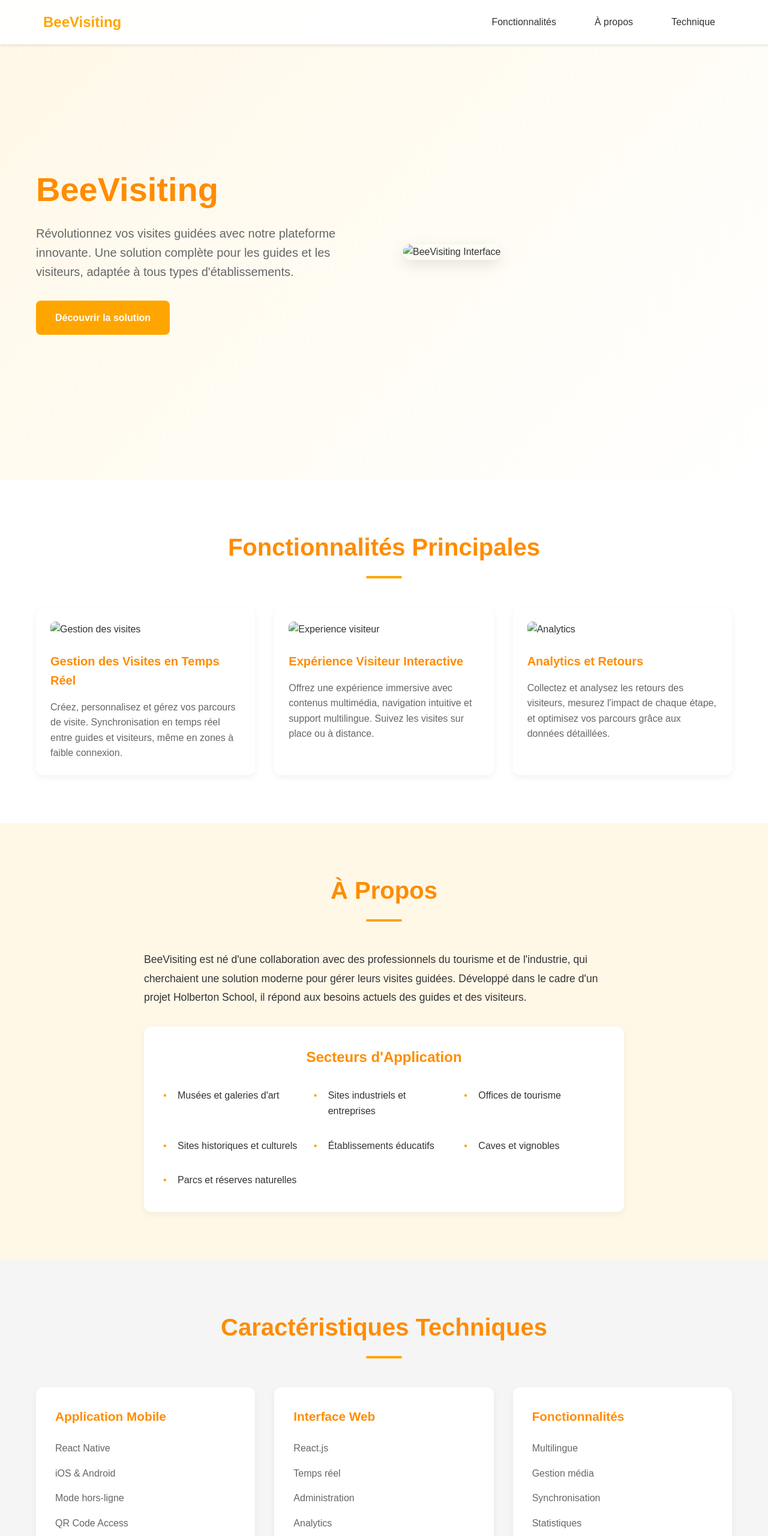
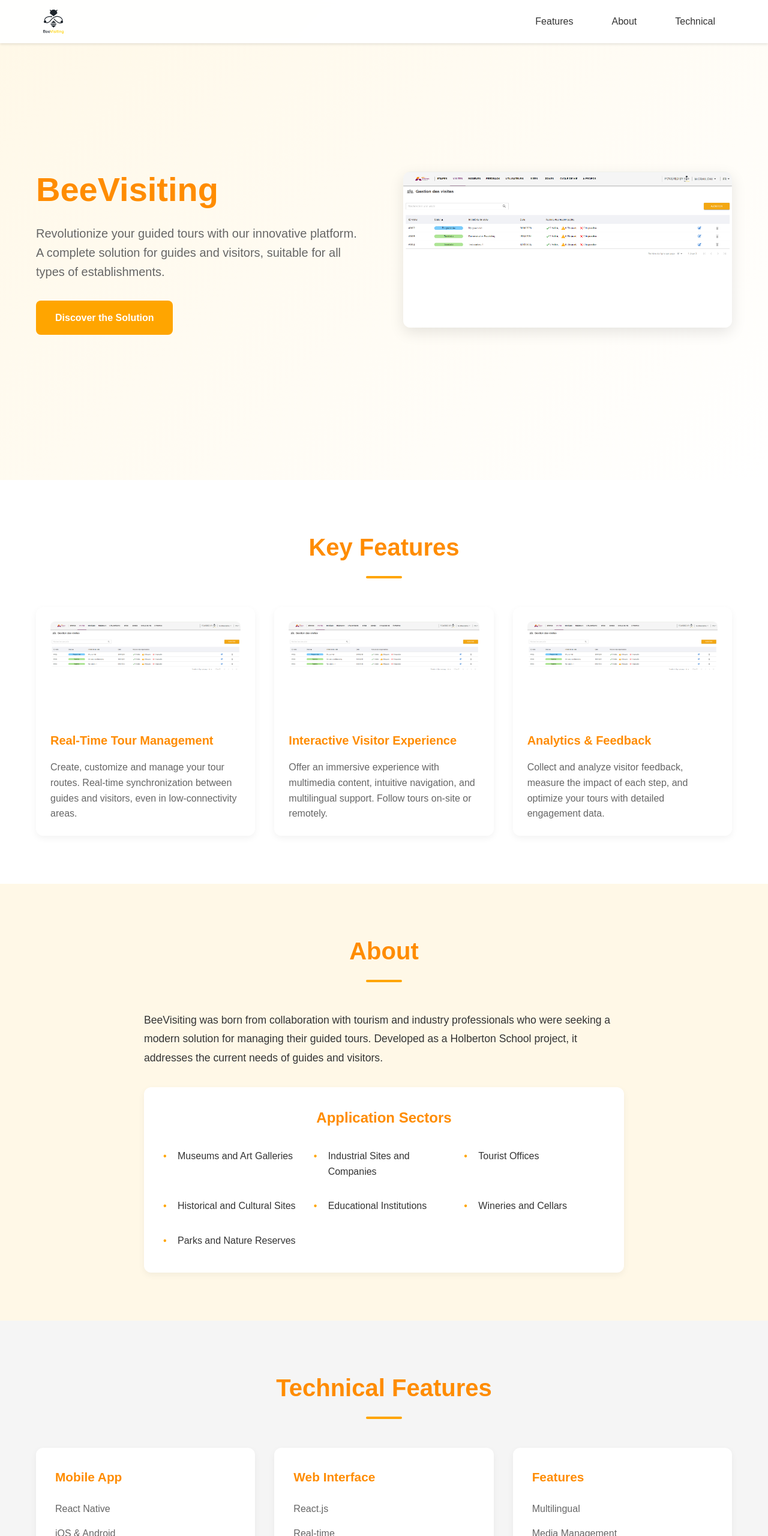
Before and after one commit to MatthieuGrauleau/LandingPageDemoday, a plain HTML site: page index.html in a window 1280 px wide. Shown: the top 2560 px of the page at 60% size. Drawn offline with Linux system fonts and the light colour scheme.

Commit message:
adding assets and changing into english

```diff
--- a/index.html
+++ b/index.html
@@ -1,20 +1,22 @@
 <!DOCTYPE html>
-<html lang="fr">
+<html lang="en">
 <head>
     <meta charset="UTF-8">
     <meta name="viewport" content="width=device-width, initial-scale=1.0">
-    <title>BeeVisiting - Gestion de Visites Guidées</title>
+    <title>BeeVisiting - Guided Tour Management</title>
     <link rel="stylesheet" href="style.css">
 </head>
 <body>
     <!-- Header -->
     <header class="header">
         <nav class="nav-container">
-            <a href="#top" class="logo">BeeVisiting</a>
+            <a href="#top" class="logo">
+                <img src="assets/logo_beevisiting-black_bee.svg" alt="BeeVisiting Logo" class="logo-image">
+            </a>
             <div class="nav-links">
-                <a href="#features" class="nav-link">Fonctionnalités</a>
-                <a href="#about" class="nav-link">À propos</a>
-                <a href="#technical" class="nav-link">Technique</a>
+                <a href="#features" class="nav-link">Features</a>
+                <a href="#about" class="nav-link">About</a>
+                <a href="#technical" class="nav-link">Technical</a>
             </div>
         </nav>
     </header>
@@ -25,11 +27,11 @@
             <div class="intro-grid">
                 <div class="intro-content">
                     <h1 class="main-title">BeeVisiting</h1>
-                    <p class="intro-text">Révolutionnez vos visites guidées avec notre plateforme innovante. Une solution complète pour les guides et les visiteurs, adaptée à tous types d'établissements.</p>
-                    <a href="#contact" class="cta-button">Découvrir la solution</a>
+                    <p class="intro-text">Revolutionize your guided tours with our innovative platform. A complete solution for guides and visitors, suitable for all types of establishments.</p>
+                    <a href="#contact" class="cta-button">Discover the Solution</a>
                 </div>
                 <div class="intro-image">
-                    <img src="dashboard-preview.jpg" alt="BeeVisiting Interface" class="preview-image">
+                    <img src="./assets/landingpage1.png" alt="BeeVisiting Interface" class="preview-image">
                 </div>
             </div>
         </div>
@@ -38,35 +40,35 @@
     <!-- Features Section -->
     <section id="features" class="features-section">
         <div class="container">
-            <h2 class="section-title">Fonctionnalités Principales</h2>
+            <h2 class="section-title">Key Features</h2>
             <div class="features-grid">
                 <div class="feature-card">
                     <div class="feature-image">
-                        <img src="feature1.jpg" alt="Gestion des visites">
+                        <img src="./assets/landingpage1.png" alt="Tour Management">
                     </div>
-                    <h3 class="feature-title">Gestion des Visites en Temps Réel</h3>
+                    <h3 class="feature-title">Real-Time Tour Management</h3>
                     <p class="feature-description">
-                        Créez, personnalisez et gérez vos parcours de visite. Synchronisation en temps réel entre guides et visiteurs, même en zones à faible connexion.
+                        Create, customize and manage your tour routes. Real-time synchronization between guides and visitors, even in low-connectivity areas.
                     </p>
                 </div>
 
                 <div class="feature-card">
                     <div class="feature-image">
-                        <img src="feature2.jpg" alt="Experience visiteur">
+                        <img src="./assets/landingpage1.png" alt="Visitor Experience">
                     </div>
-                    <h3 class="feature-title">Expérience Visiteur Interactive</h3>
+                    <h3 class="feature-title">Interactive Visitor Experience</h3>
                     <p class="feature-description">
-                        Offrez une expérience immersive avec contenus multimédia, navigation intuitive et support multilingue. Suivez les visites sur place ou à distance.
+                        Offer an immersive experience with multimedia content, intuitive navigation, and multilingual support. Follow tours on-site or remotely.
                     </p>
                 </div>
 
                 <div class="feature-card">
                     <div class="feature-image">
-                        <img src="feature3.jpg" alt="Analytics">
+                        <img src="./assets/landingpage1.png" alt="Analytics">
                     </div>
-                    <h3 class="feature-title">Analytics et Retours</h3>
+                    <h3 class="feature-title">Analytics & Feedback</h3>
                     <p class="feature-description">
-                        Collectez et analysez les retours des visiteurs, mesurez l'impact de chaque étape, et optimisez vos parcours grâce aux données détaillées.
+                        Collect and analyze visitor feedback, measure the impact of each step, and optimize your tours with detailed engagement data.
                     </p>
                 </div>
             </div>
@@ -76,23 +78,21 @@
     <!-- About Section -->
     <section id="about" class="about-section">
         <div class="container">
-            <h2 class="section-title">À Propos</h2>
+            <h2 class="section-title">About</h2>
             <div class="about-content">
                 <p class="about-text">
-                    BeeVisiting est né d'une collaboration avec des professionnels du tourisme et de l'industrie,
-                    qui cherchaient une solution moderne pour gérer leurs visites guidées. Développé dans le cadre
-                    d'un projet Holberton School, il répond aux besoins actuels des guides et des visiteurs.
+                    BeeVisiting was born from collaboration with tourism and industry professionals who were seeking a modern solution for managing their guided tours. Developed as a Holberton School project, it addresses the current needs of guides and visitors.
                 </p>
                 <div class="sectors-grid">
-                    <h3 class="sectors-title">Secteurs d'Application</h3>
+                    <h3 class="sectors-title">Application Sectors</h3>
                     <ul class="sectors-list">
-                        <li>Musées et galeries d'art</li>
-                        <li>Sites industriels et entreprises</li>
-                        <li>Offices de tourisme</li>
-                        <li>Sites historiques et culturels</li>
-                        <li>Établissements éducatifs</li>
-                        <li>Caves et vignobles</li>
-                        <li>Parcs et réserves naturelles</li>
+                        <li>Museums and Art Galleries</li>
+                        <li>Industrial Sites and Companies</li>
+                        <li>Tourist Offices</li>
+                        <li>Historical and Cultural Sites</li>
+                        <li>Educational Institutions</li>
+                        <li>Wineries and Cellars</li>
+                        <li>Parks and Nature Reserves</li>
                     </ul>
                 </div>
             </div>
@@ -102,33 +102,33 @@
     <!-- Technical Section -->
     <section id="technical" class="technical-section">
         <div class="container">
-            <h2 class="section-title">Caractéristiques Techniques</h2>
+            <h2 class="section-title">Technical Features</h2>
             <div class="tech-grid">
                 <div class="tech-card">
-                    <h3>Application Mobile</h3>
+                    <h3>Mobile App</h3>
                     <ul>
                         <li>React Native</li>
                         <li>iOS & Android</li>
-                        <li>Mode hors-ligne</li>
+                        <li>Offline Mode</li>
                         <li>QR Code Access</li>
                     </ul>
                 </div>
                 <div class="tech-card">
-                    <h3>Interface Web</h3>
+                    <h3>Web Interface</h3>
                     <ul>
                         <li>React.js</li>
-                        <li>Temps réel</li>
+                        <li>Real-time</li>
                         <li>Administration</li>
                         <li>Analytics</li>
                     </ul>
                 </div>
                 <div class="tech-card">
-                    <h3>Fonctionnalités</h3>
+                    <h3>Features</h3>
                     <ul>
-                        <li>Multilingue</li>
-                        <li>Gestion média</li>
-                        <li>Synchronisation</li>
-                        <li>Statistiques</li>
+                        <li>Multilingual</li>
+                        <li>Media Management</li>
+                        <li>Synchronization</li>
+                        <li>Statistics</li>
                     </ul>
                 </div>
             </div>
@@ -139,12 +139,21 @@
     <footer class="footer">
         <div class="container">
             <div class="footer-content">
-                <p class="copyright">© 2024 BeeVisiting. Tous droits réservés.</p>
+                <div class="social-links">
+                    <a href="https://github.com/MatthieuGrauleau" class="github-link" target="_blank" rel="noopener noreferrer">
+                        <svg class="github-icon" viewBox="0 0 24 24" fill="currentColor">
+                            <path d="M12 0C5.37 0 0 5.37 0 12c0 5.31 3.435 9.795 8.205 11.385.6.105.825-.255.825-.57 0-.285-.015-1.23-.015-2.235-3.015.555-3.795-.735-4.035-1.41-.135-.345-.72-1.41-1.23-1.695-.42-.225-1.02-.78-.015-.795.945-.015 1.62.87 1.845 1.23 1.08 1.815 2.805 1.305 3.495.99.105-.78.42-1.305.765-1.605-2.67-.3-5.46-1.335-5.46-5.925 0-1.305.465-2.385 1.23-3.225-.12-.3-.54-1.53.12-3.18 0 0 1.005-.315 3.3 1.23.96-.27 1.98-.405 3-.405s2.04.135 3 .405c2.295-1.56 3.3-1.23 3.3-1.23.66 1.65.24 2.88.12 3.18.765.84 1.23 1.905 1.23 3.225 0 4.605-2.805 5.625-5.475 5.925.435.375.81 1.095.81 2.22 0 1.605-.015 2.895-.015 3.3 0 .315.225.69.825.57A12.02 12.02 0 0024 12c0-6.63-5.37-12-12-12z"/>
+                        </svg>
+                        GitHub
+                    </a>
+                </div>
+                <p class="copyright">© 2024 BeeVisiting. All rights reserved.</p>
                 <p class="school-link">
-                    Un projet
+                    A
                     <a href="https://www.holbertonschool.com" target="_blank" rel="noopener noreferrer">
                         Holberton School
                     </a>
+                    project
                 </p>
             </div>
         </div>
--- a/style.css
+++ b/style.css
@@ -1,4 +1,4 @@
-/* Reset et variables */
+/* Reset and variables */
 :root {
     --primary-color: #FFA500;
     --primary-dark: #FF8C00;
@@ -8,6 +8,8 @@
     --accent-bg: #FFF8E7;
     --gray-light: #F5F5F5;
     --gray-dark: #666666;
+    --github-color: #24292e;
+    --github-hover: #2f363d;
 }
 
 * {
@@ -33,7 +35,7 @@ body {
     padding: 0 20px;
 }
 
-/* Header */
+/* Header and Navigation */
 .header {
     position: fixed;
     width: 100%;
@@ -47,22 +49,26 @@ body {
     display: flex;
     justify-content: space-between;
     align-items: center;
-    padding: 1rem 2rem;
+    padding: 0.5rem 2rem;
     max-width: 1200px;
     margin: 0 auto;
 }
 
 .logo {
-    font-size: 1.5rem;
-    font-weight: bold;
-    color: var(--primary-color);
+    display: flex;
+    align-items: center;
     text-decoration: none;
-    transition: color 0.3s ease;
-    cursor: pointer;
+    padding: 0.5rem 0;
 }
 
-.logo:hover {
-    color: var(--primary-dark);
+.logo-image {
+    height: 40px;
+    width: auto;
+    transition: transform 0.3s ease;
+}
+
+.logo:hover .logo-image {
+    transform: scale(1.05);
 }
 
 .nav-links {
@@ -74,7 +80,7 @@ body {
     text-decoration: none;
     color: var(--text-color);
     font-weight: 500;
-    transition: color 0.3s ease;
+    transition: all 0.3s ease;
     padding: 0.5rem 1rem;
     border-radius: 4px;
 }
@@ -328,7 +334,38 @@ body {
 }
 
 .footer-content {
-    text-align: center;
+    display: flex;
+    flex-direction: column;
+    align-items: center;
+    gap: 1rem;
+}
+
+.social-links {
+    display: flex;
+    justify-content: center;
+    margin-bottom: 1rem;
+}
+
+.github-link {
+    display: flex;
+    align-items: center;
+    gap: 0.5rem;
+    color: white;
+    text-decoration: none;
+    padding: 0.5rem 1rem;
+    border-radius: 6px;
+    background-color: var(--github-color);
+    transition: all 0.3s ease;
+}
+
+.github-link:hover {
+    background-color: var(--github-hover);
+    transform: translateY(-2px);
+}
+
+.github-icon {
+    width: 24px;
+    height: 24px;
 }
 
 .copyright {
@@ -373,6 +410,10 @@ body {
     .section-title {
         font-size: 2rem;
     }
+
+    .logo-image {
+        height: 35px;
+    }
 }
 
 @media (max-width: 768px) {
@@ -383,6 +424,10 @@ body {
 
     .logo {
         margin-bottom: 1rem;
+    }
+
+    .logo-image {
+        height: 32px;
     }
 
     .nav-links {
@@ -410,6 +455,15 @@ body {
     .sectors-list {
         grid-template-columns: 1fr;
     }
+
+    .github-link {
+        padding: 0.4rem 0.8rem;
+    }
+
+    .github-icon {
+        width: 20px;
+        height: 20px;
+    }
 }
 
 @media (max-width: 480px) {
@@ -429,6 +483,10 @@ body {
     .feature-card,
     .tech-card {
         padding: 1rem;
+    }
+
+    .logo-image {
+        height: 28px;
     }
 }
 
```
Also changed, not shown: assets/landingpage1.png (added), assets/logo_beevisiting-black_bee.svg (added).
